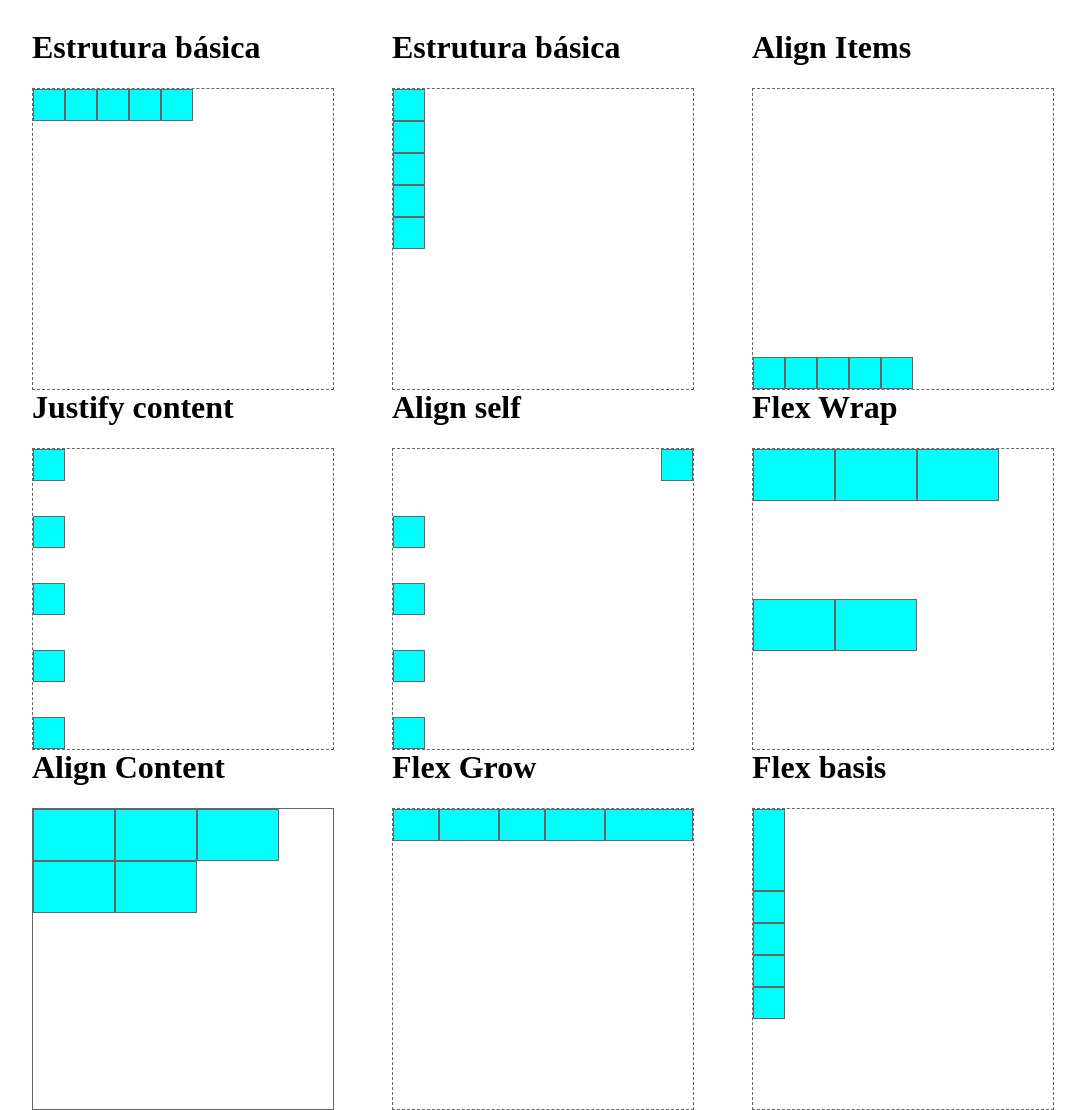
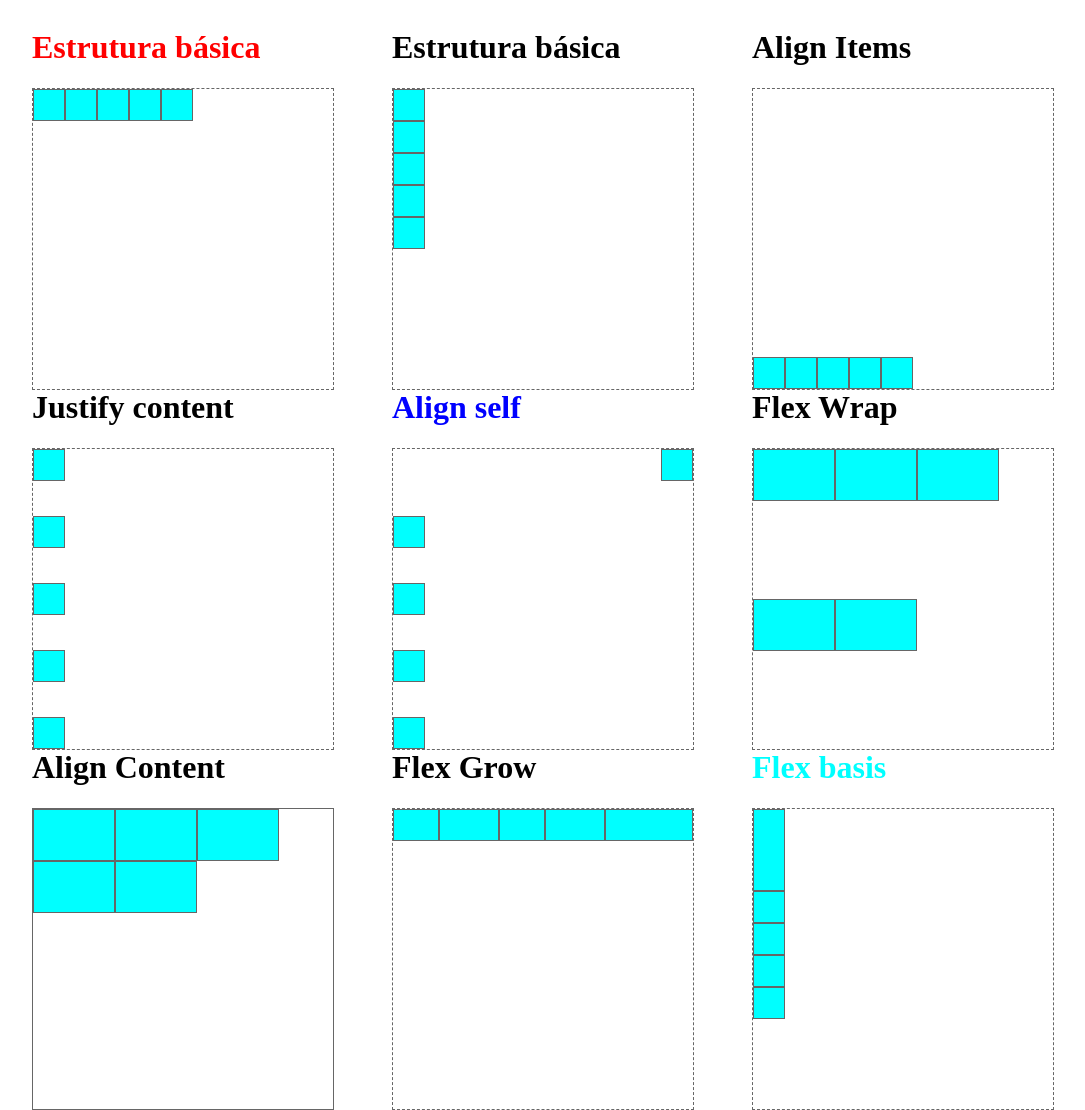
Before and after one commit to vitorvargem27/RevisaoRepository, a plain HTML site: page index.html in a window 1280 px wide. Shown: the whole page, without its empty margins (38-1123 px from the left). Drawn offline with Linux system fonts and the light colour scheme.

Commit message:
Pseudo-classes

```diff
--- a/flexbox.css
+++ b/flexbox.css
@@ -10,6 +10,22 @@
     width: 300px;
     height: 300px;
 
+}
+
+.item-flexbox:hover{
+    background-color: green;
+}
+
+.item-flexbox:first-child{
+    color: red;
+}
+
+.item-flexbox:nth-child(5){
+    color: blue;
+}
+
+.item-flexbox:last-child{
+    color: aqua;
 }
 
 .container-01{
```
